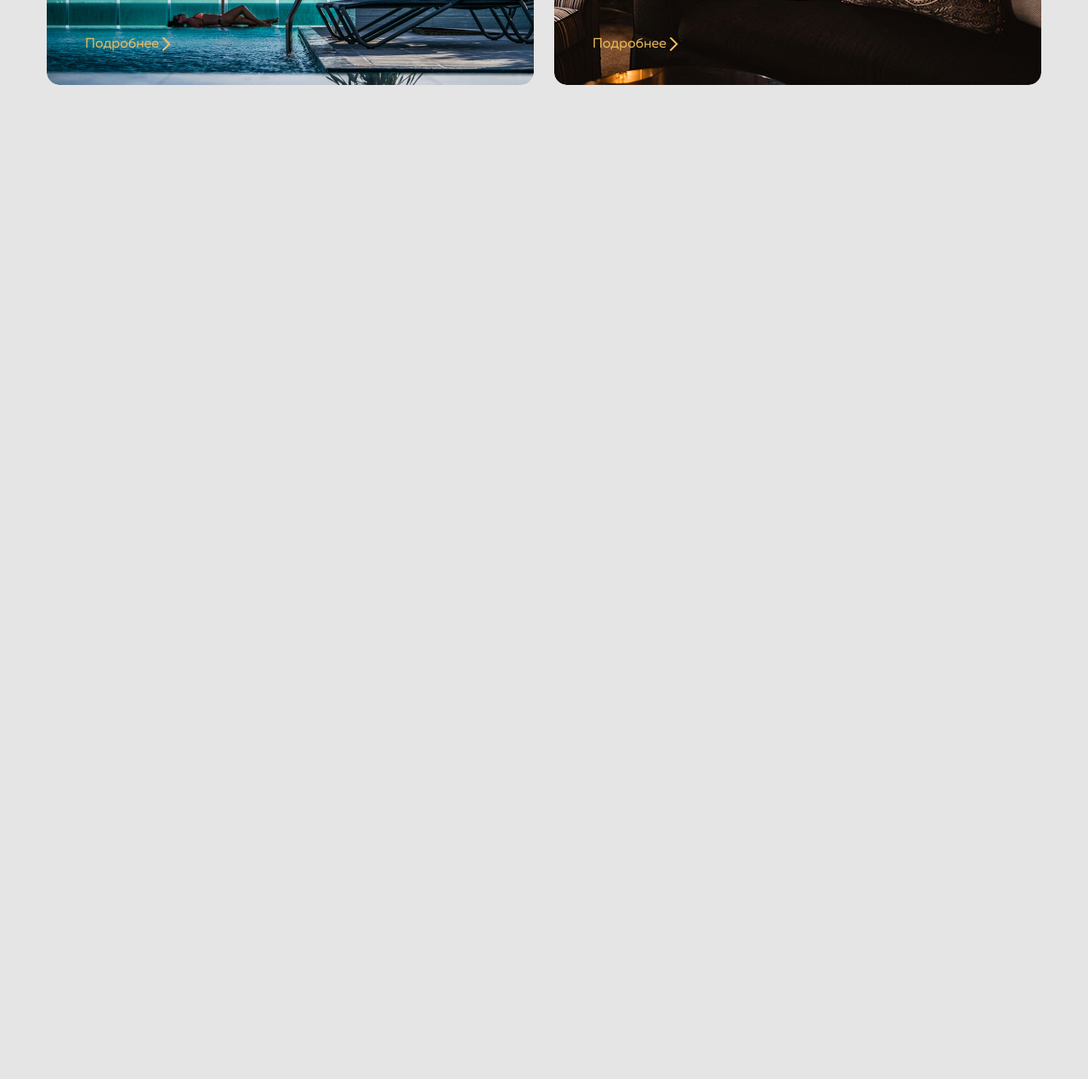
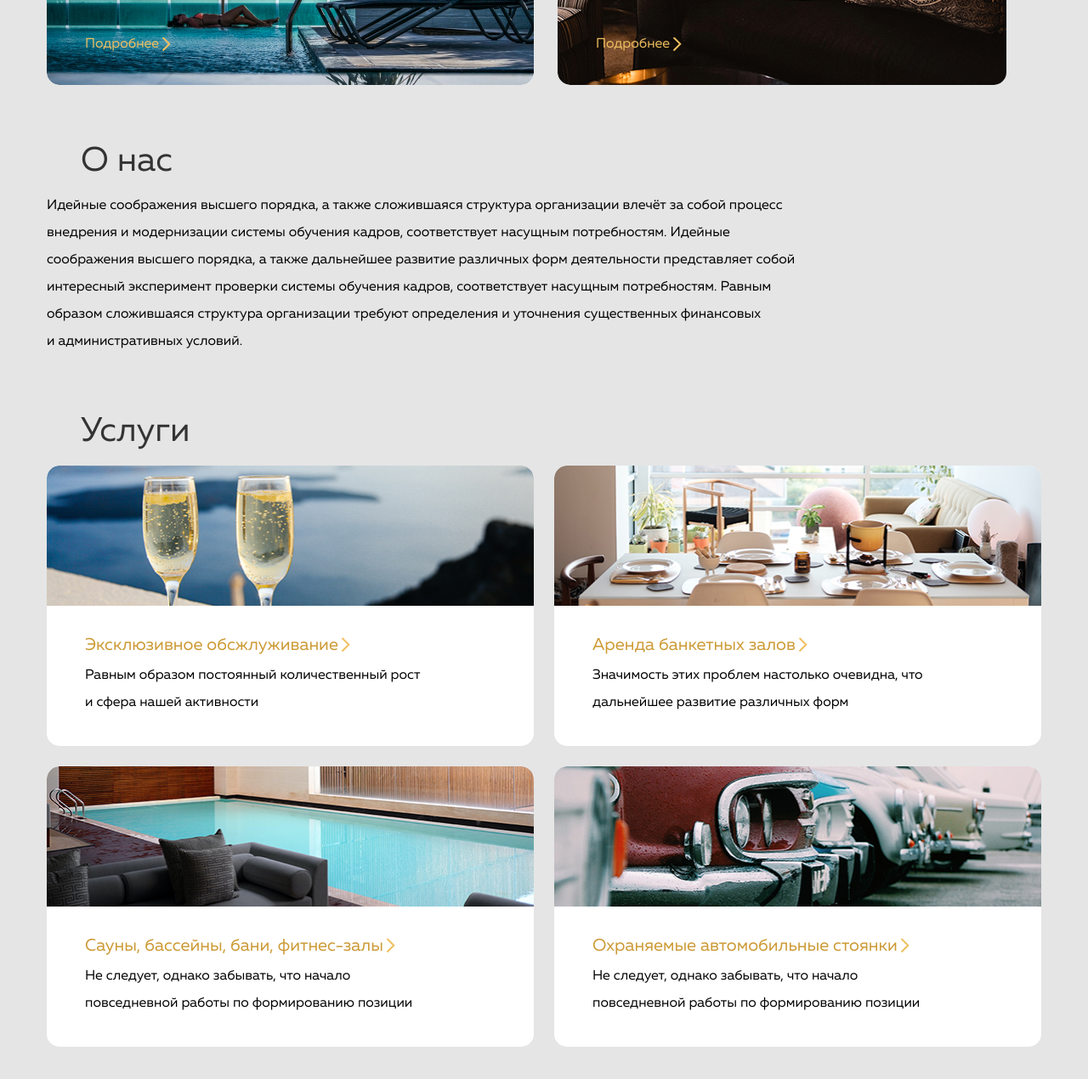
Before and after one commit to AL0RIAN/Weblayout-Basic, a plain HTML site: page 06_layout-html/index.html in a window 1280 px wide. Shown: the part 754-2024 px from the top of the page at 85% size. Before the commit the page ends 854 px from the top, so only its background shows below. Drawn offline with Linux system fonts and the light colour scheme.

Commit message:
Main: third section (offers) added

```diff
--- a/06_layout-html/css/styles.css
+++ b/06_layout-html/css/styles.css
@@ -11,6 +11,15 @@ body {
   margin: 30px auto;
   width: 1170px;
   height: 154px;
+}
+
+.section-titles {
+  margin: 0 0 20px 40px;
+  font-family: 'Muller';
+  font-weight: 400;
+  font-size: 40px;
+  line-height: 40px;
+  color: #333333;
 }
 
 /* HEADER */
@@ -37,6 +46,10 @@ body {
 .header-link {
   font-family: "Muller";
   text-decoration: none;
+  font-weight: 400;
+  font-size: 16px;
+  line-height: 16px;
+  color: #666666;
 }
 
 .header-contacts-text {
@@ -105,37 +118,33 @@ body {
 
 /* MAIN */
 
+.main .container {
+  block-size: auto;
+  margin-top: 70px;
+}
+
 /* MAIN-SECTION-SPECIAL */
 
 .special {
-  height: 540px;
-}
-
-.main .container {
-  margin-top: 70px;
-}
-
-.main-special-title {
-  margin: 0 0 20px 40px;
-  font-family: 'Muller';
-  font-weight: 400;
-  font-size: 40px;
-  line-height: 40px;
-  color: #333333;
+  block-size: auto;
 }
 
 .main-special-offers {
   display: inline-block;
   vertical-align: top;
-  margin-right: 20px; /* Должно быть 24 */
+  margin-right: 24px;
   width: 573px;
-  height: 540px;
 }
 
 .main-special-offer {
   margin-bottom: 24px;
   padding: 40px 0 40px 45px;
+  width: 528px;
   border-radius: 15px;
+}
+
+.main-special-offer:last-child {
+  margin-bottom: 0;
 }
 
 .main-special-offer-text {
@@ -183,9 +192,8 @@ body {
 }
 
 .main-special-rooms {
-  box-sizing: border-box;
   display: inline-block;
-  width: 573px;
+  width: 528px;
 }
 
 .main-special-room {
@@ -213,5 +221,81 @@ body {
 
 .first-special-rooms-img {
   background-image: url("../img/special2.jpg");
-  background-size: contain;
+  background-size: cover;
 }
+
+/* MAIN-SECTION-ABOUT-US */
+
+.main-about-us-text {
+  width: 888px;
+  font-family: 'Muller';
+  font-weight: 400;
+  font-size: 16px;
+  line-height: 200%;
+  color: #000000;
+}
+
+/* MAIN-SECTION-SERVICES */
+
+.main-services-offers {
+  font-size: 0;
+  padding: 0;
+  margin: 0;
+}
+
+.main-services-offer {
+  display: inline-block;
+  vertical-align: top;
+  margin-right: 24px;
+  margin-bottom: 24px;
+  padding: 165px 126px 35px 45px;
+  width: 402px;
+  border-radius: 15px;
+  background-color: #fff;
+  background-repeat: no-repeat;
+}
+
+.main-services-offer:nth-child(even) {
+  margin-right: 0;
+}
+
+.first-services-image {
+  background-image: url("../img/services1.jpg");
+}
+
+.second-services-image {
+  background-image: url("../img/services2.jpg");
+}
+
+.third-services-image {
+  background-image: url("../img/services3.jpg");
+}
+
+.fourth-services-image {
+  background-image: url("../img/services4.jpg");
+}
+
+.main-services-link {
+  display: inline-block;
+  margin: 0;
+  margin-top: 26px;
+  padding-right: 14px;
+  font-family: 'Muller';
+  text-decoration: none;
+  font-weight: 500;
+  font-size: 20px;
+  line-height: 200%;
+  color: #CC9933;
+  background-image: url("../img/arrow_ritght.svg");
+  background-repeat: no-repeat;
+  background-position: right;
+}
+
+.main-services-text {
+  margin: 0;
+  font-family: 'Muller';
+  font-weight: 400;
+  font-size: 16px;
+  line-height: 200%;
+  color: #000000;
+}
--- a/06_layout-html/index.html
+++ b/06_layout-html/index.html
@@ -69,7 +69,7 @@
   <main class="main">
     <section class="special">
       <div class="container">
-        <h2 class="main-special-title">
+        <h2 class="section-titles">
           Спецпредложения
         </h2>
 
@@ -100,8 +100,7 @@
             </a>
           </article>
         </div>
-
-        <div class="main-special-rooms">
+        <article class="main-special-rooms">
           <article class="main-special-room first-special-rooms-img">
             <h3 class="main-special-rooms-text">
               Номера<br>категории<br>люкс
@@ -114,16 +113,65 @@
               Подробнее
             </a>
           </article>
+        </article>
+      </div>
+    </section>
+    <section class="something-about-us">
+      <div class="container">
+        <h class="section-titles">
+          О нас
+        </h>
+
+        <p class="main-about-us-text">
+          Идейные соображения высшего порядка, а&nbsp;также сложившаяся структура организации влечёт за&nbsp;собой
+          процесс внедрения и&nbsp;модернизации системы обучения кадров, соответствует насущным потребностям. Идейные
+          соображения высшего порядка, а&nbsp;также дальнейшее развитие различных форм деятельности представляет собой
+          интересный эксперимент проверки системы обучения кадров, соответствует насущным потребностям. Равным образом
+          сложившаяся структура организации требуют определения и&nbsp;уточнения существенных финансовых
+          и&nbsp;административных условий.
+        </p>
+      </div>
+    </section>
+    <section class="services">
+      <div class="container">
+        <h2 class="section-titles">
+          Услуги
+        </h2>
+        <div class="main-services-offers">
+          <article class="main-services-offer first-services-image">
+            <a href="#" class="main-services-link">
+              Эксклюзивное обсжлуживание
+            </a>
+            <p class="main-services-text">
+              Равным образом постоянный количественный рост и&nbsp;сфера нашей активности
+            </p>
+          </article>
+          <article class="main-services-offer second-services-image">
+            <a href="#" class="main-services-link">
+              Аренда банкетных залов
+            </a>
+            <p class="main-services-text">
+              Значимость этих проблем настолько очевидна, что дальнейшее развитие различных форм
+            </p>
+          </article>
+          <article class="main-services-offer third-services-image">
+            <a href="#" class="main-services-link">
+              Сауны, бассейны, бани, фитнес-залы
+            </a>
+            <p class="main-services-text">
+              Не&nbsp;следует, однако забывать, что начало повседневной работы по&nbsp;формированию позиции
+            </p>
+          </article>
+          <article class="main-services-offer fourth-services-image">
+            <a href="#" class="main-services-link">
+              Охраняемые автомобильные стоянки
+            </a>
+            <p class="main-services-text">
+              Не&nbsp;следует, однако забывать, что начало повседневной работы по&nbsp;формированию позиции
+            </p>
+          </article>
         </div>
-        </div>
-
-
-    </section>
-    <section>
-
-    </section>
-    <section>
-
+      </div>
     </section>
     <section>
 
```
Also changed, not shown: 06_layout-html/img/services1.jpg (added), 06_layout-html/img/services2.jpg (added), 06_layout-html/img/services3.jpg (added), 06_layout-html/img/services4.jpg (added).
